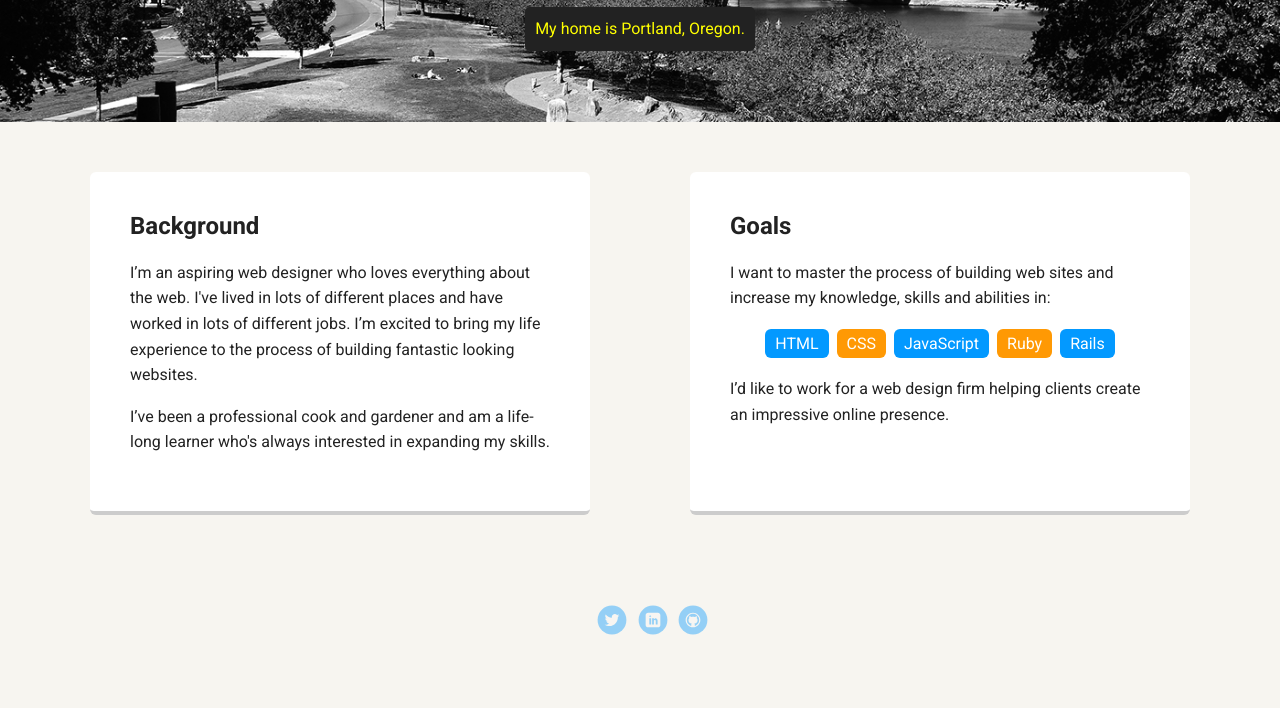
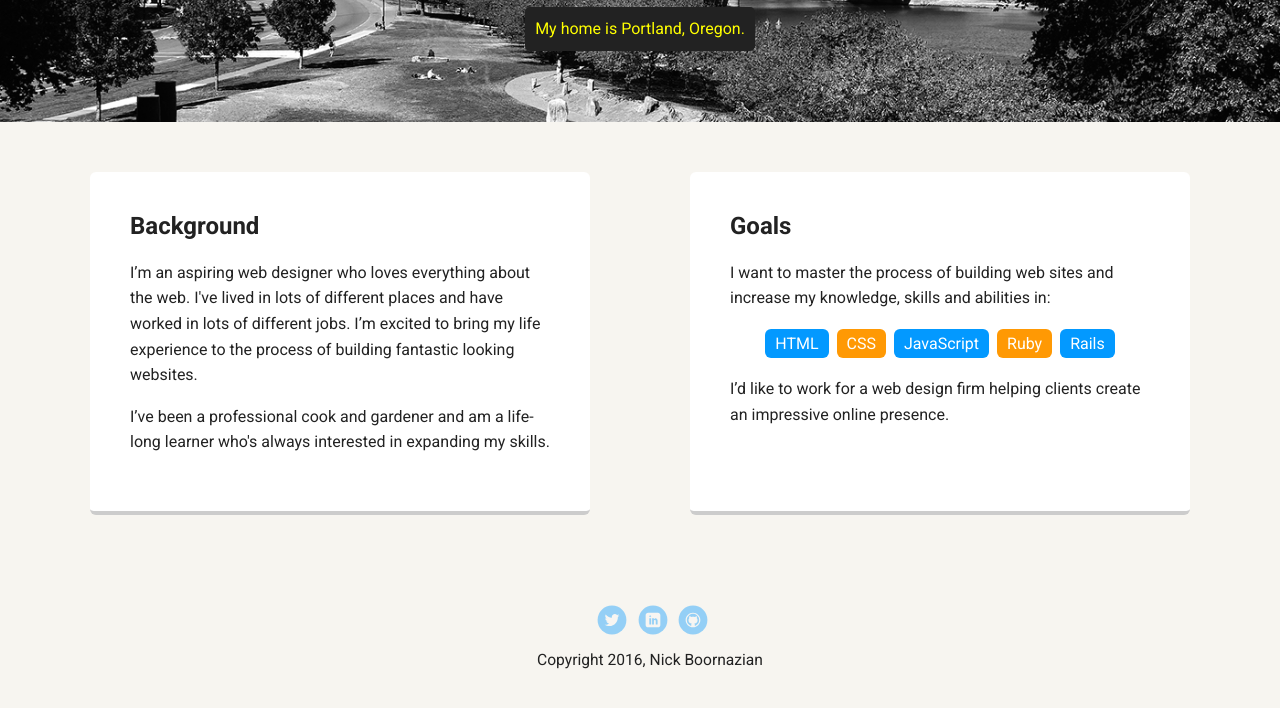
Before and after one commit to nickboorn/test-repo, a plain HTML site: page index.html in a window 1280 px wide. Shown: the part 348-1056 px from the top of the page. Drawn offline with Linux system fonts and the light colour scheme; a web font is replaced by a local one.

Commit message:
Add a copyright notice

```diff
--- a/index.html
+++ b/index.html
@@ -49,7 +49,7 @@
         <li><a href="#" class="social linkedin">LinkedIn</a></li>
         <li><a href="#" class="social github">Github</a></li>
       </ul>
-
+      <p class="copyright">Copyright 2016, Nick Boornazian</p>
     </footer>
   </body>
   </html>
```
